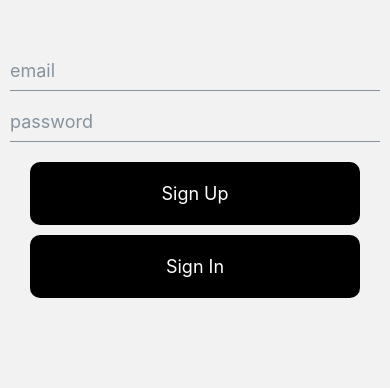
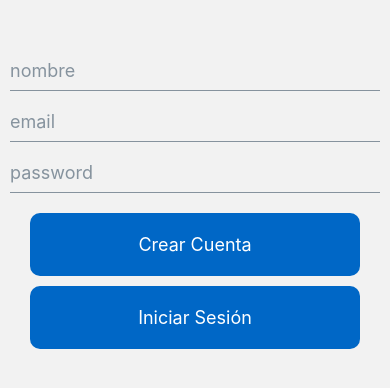
Before and after one commit to JebGy/GDSC-Proyecto, a React Native app: screen /Formulario in a window 390 px wide. Shown: the top 388 px of the page. Built offline with nearby package versions, Linux system fonts and the light colour scheme.

Commit message:
Modificación
modifiqué Formulario.js

```diff
--- a/screens/Formulario.js
+++ b/screens/Formulario.js
@@ -4,6 +4,7 @@ import {
   getAuth,
   createUserWithEmailAndPassword,
   signInWithEmailAndPassword,
+  createUserWithGoogle,
 } from "firebase/auth";
 import { initializeApp } from "firebase/app";
 import firebaseConfig from "../firebase.config";
@@ -15,13 +16,15 @@ const Formulario = () => {
   const auth = getAuth(app);
   const [email, setemail] = useState("");
   const [password, setpassword] = useState("");
+  const [user, setuser] = useState("");
   const navigation = useNavigation();
 
   const handleSignUp = () => {
     createUserWithEmailAndPassword(auth, email, password)
       .then((userCredential) => {
         Alert.alert("Correcto", "Usuario creado correctamente");
-        navigation.navigate("Home",{ user: userCredential.user });
+        setuser(userCredential.user);
+        navigation.navigate("Home", {user: userCredential.user});
       })
       .catch((error) => {
         Alert.alert("Error", error.message);
@@ -38,10 +41,15 @@ const Formulario = () => {
         Alert.alert("Error", error.message);
       });
   };
+
   return (
-    <View style={
-        styles.container
-    }>
+    <View style={styles.container}>
+      <Input
+        placeholder="nombre"
+        onChangeText={(text) => {
+          setemail(text);
+        }}
+      />
       <Input
         placeholder="email"
         onChangeText={(text) => {
@@ -55,24 +63,33 @@ const Formulario = () => {
           setpassword(text);
         }}
       />
-      <Button buttonStyle={styles.buttons} title="Sign Up" onPress={handleSignUp} />
-      <Button buttonStyle={styles.buttons} title="Sign In" onPress={handleSignIn} />
+      <Button
+        buttonStyle={styles.buttons}
+        title="Crear Cuenta"
+        onPress={handleSignUp}
+      />
+      <Button
+        buttonStyle={styles.buttons}
+        title="Iniciar Sesión"
+        onPress={handleSignIn}
+      />
     </View>
   );
 };
 
 const styles = StyleSheet.create({
   container: {
-        display: 'flex',
+    display: "flex",
     paddingTop: 50,
-    },buttons:{
+  },
+  buttons: {
     marginTop: 10,
     marginHorizontal: 30,
     padding: 20,
     borderRadius: 10,
-        color: '#ffffff',
-        backgroundColor: '#000000',
-    }
+    color: "#ffffff",
+    backgroundColor: "#0067c6",
+  },
 });
 
 export default Formulario;
```
Also changed, not shown: screens/Home.js (+3 -4 lines). Lines whose indentation alone changed are shown as unchanged.
